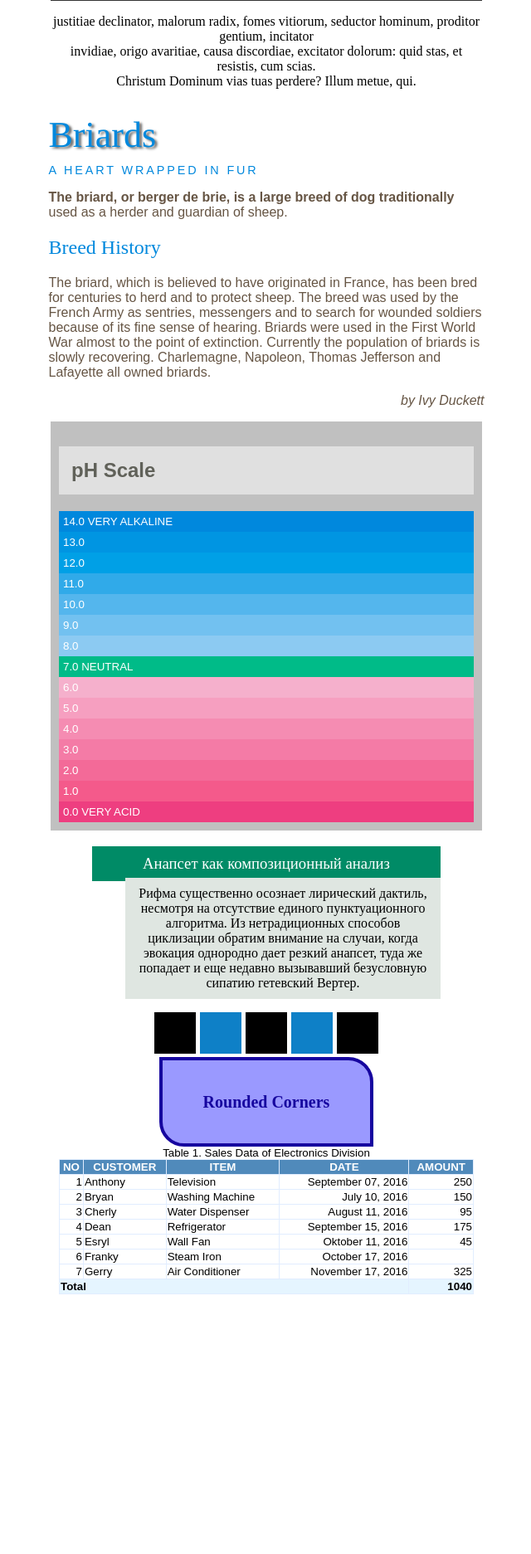
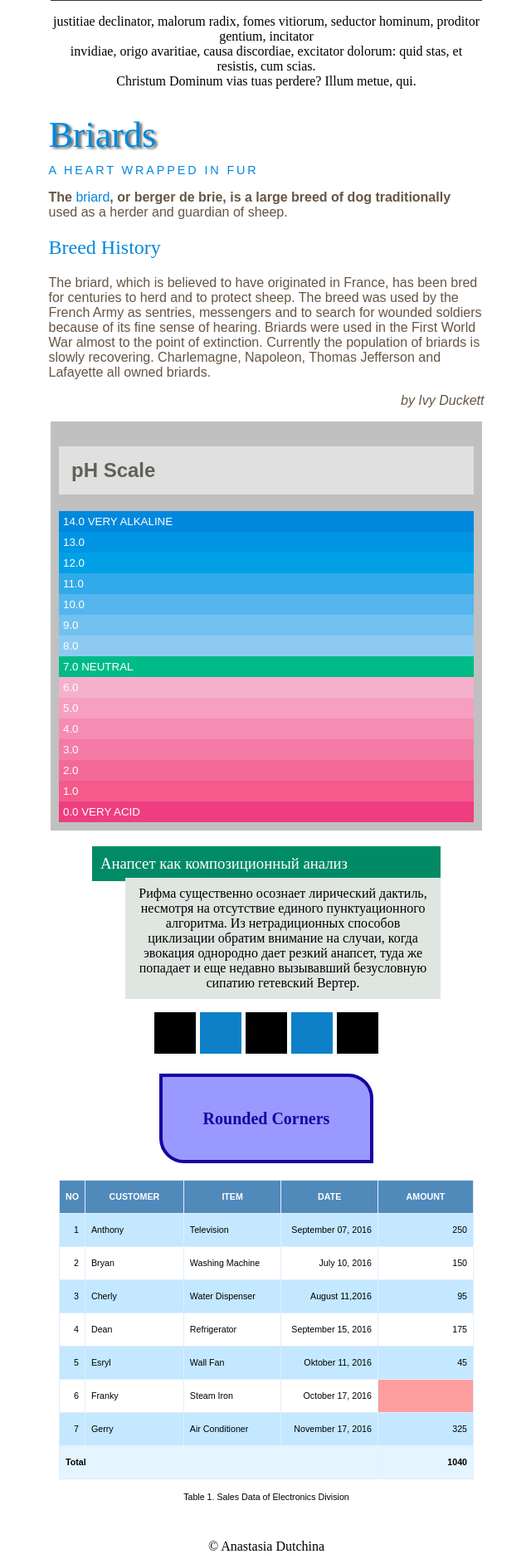
Before and after one commit to aANAESTHESIAa/aANAESTHESIAa.github.io, a PHP site: page /3PR/3PR.html in a window 1280 px wide. Shown: the part 1120-2993 px from the top of the page at 83% size, without its empty margins (319-959 px from the left). Before the commit the page ends 2680 px from the top, so only its background shows below. Run offline with PHP 8.4, Linux system fonts and the light colour scheme.

Commit message:
final 3 pr

```diff
--- a/3PR/3PR.html
+++ b/3PR/3PR.html
@@ -137,10 +137,10 @@
         <p>Rounded Corners</p>
       </div>
 <!--                11-->
-        <div id="twelve">
-        <table border="1">
+        <div >
+        <table id="twelve" border="1">
             <caption>Table 1. Sales Data of Electronics Division</caption>
-            <tr id="title">
+            <tr >
                 <td>No</td>
                 <td>Customer</td>
                 <td>Item</td>
@@ -168,7 +168,7 @@
                 <td class="Number">3</td>
                 <td>Cherly</td>
                 <td>Water Dispenser</td>
-                <td class="Date">August 11, 2016</td>
+                <td class="Date">August 11,2016</td>
                 <td class="Amount">95</td>
             </tr>
 
@@ -211,8 +211,7 @@
 
         </table></div>
 
-
-
+         <p>&copy; Anastasia Dutchina</p>
 
 
 
--- a/3PR/3css.css
+++ b/3PR/3css.css
@@ -18,9 +18,11 @@
     color: #547221
 }
 /*         2*/
+#second {width: 70%;}
 #second>h1 {
     font-weight: lighter;
     color: #007400;
+    text-align: left;
 }
 
 #second>p {
@@ -80,7 +82,7 @@ padding-left: 3.0em;
 
 
 
-#five>td {
+#five td {
     font-size: 200%;
 }
 
@@ -154,7 +156,7 @@ padding-left: 3.0em;
     font-weight: bold;
 }
 
-#seven>a {
+#seven a {
     color: #0088dd;
     font-weight: normal;
     text-decoration: none;
@@ -320,10 +322,8 @@ p:nth-child(14) {
 
 p:nth-child(15) {
   background: #f45a8b;
-}
 
-p:nth-child(16) {
-  background: #ee3e80;
+
 >>>>>>> f8aa8ff7205bc715519740515084e0c4bed6012c
 }
 */
@@ -338,6 +338,7 @@ p:nth-child(16) {
     background: #008b66;
     padding: 10px;
     margin-bottom: -20px;
+    text-align: left;
 }
 
 #nine>p {
@@ -383,6 +384,8 @@ body {
     height: 100px;
     background: #9a99ff;
     border: 4px solid #16059f;
+    margin-top: 20px;
+    margin-bottom: 20px;
 
     display: flex;
     align-items: center;
@@ -418,37 +421,35 @@ body {
     transform: translateY(0px);
     transform: rotate(0deg);
     transform: skewX(0deg);
-    transform-origin: top right;
+     transform-origin: top right;
 }
 
 /*               11!!!!!!!!!!!!!!!!1*/
-    #twelve>table {
+    #twelve {
     width: 500px;
     font-family: Arial;
-    font-size: 10pt;
+    font-size: 8pt;
     text-align: left;
     border-collapse: collapse;
     border-color: #e1edff;
+        margin-bottom: 30px;
 }
 
-#twelve>caption {
+#twelve caption {
   padding: 15px;
   caption-side: bottom;
 }
 
-#twelve>tr:nth-child(2n) {
-    background: #f4fbff;
+
+#twelve td { width: 120px;
+    padding: 7px; /*padding-right: 30px; padding-left: 30px; */height:25px;
 }
+#twelve tr:nth-child(odd){background-color: white;}
+#twelve tr:nth-child(even){background-color: #c4e8ff;}
 
-#twelve>td {
-    padding: 10px;
-}
-#twelve>tr{
+#twelve td:nth-child(1){width: 15px;}
 
-}
-#twelve>td:empty {
-    background: #ff9e9e;
-}
+#twelve tr td:empty { background-color: #ff9e9e;}
 
 .Number {
     text-align: right;
@@ -461,16 +462,14 @@ body {
 .Date {
     text-align: right;
 }
-
-#title {
-    text-align: center;
+#twelve tr:nth-child(1){text-align: center;
     text-transform: uppercase;
     font-weight: bold;
     background: #508abb;
-    color: white;
-}
+    color: white;}
 
-#total {
+
+#twelve tr:nth-child(9) {
     text-align: left;
     font-weight: bold;
     background: #e5f5ff;
```
